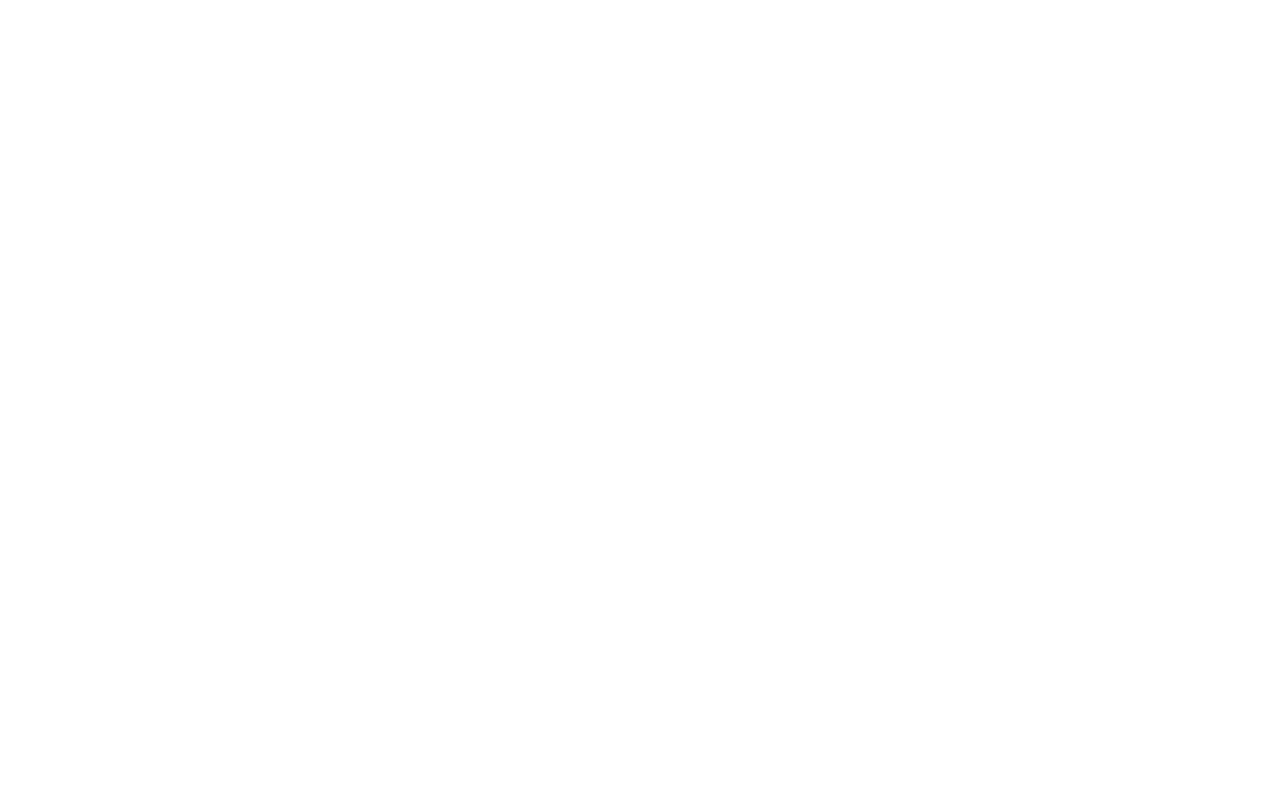
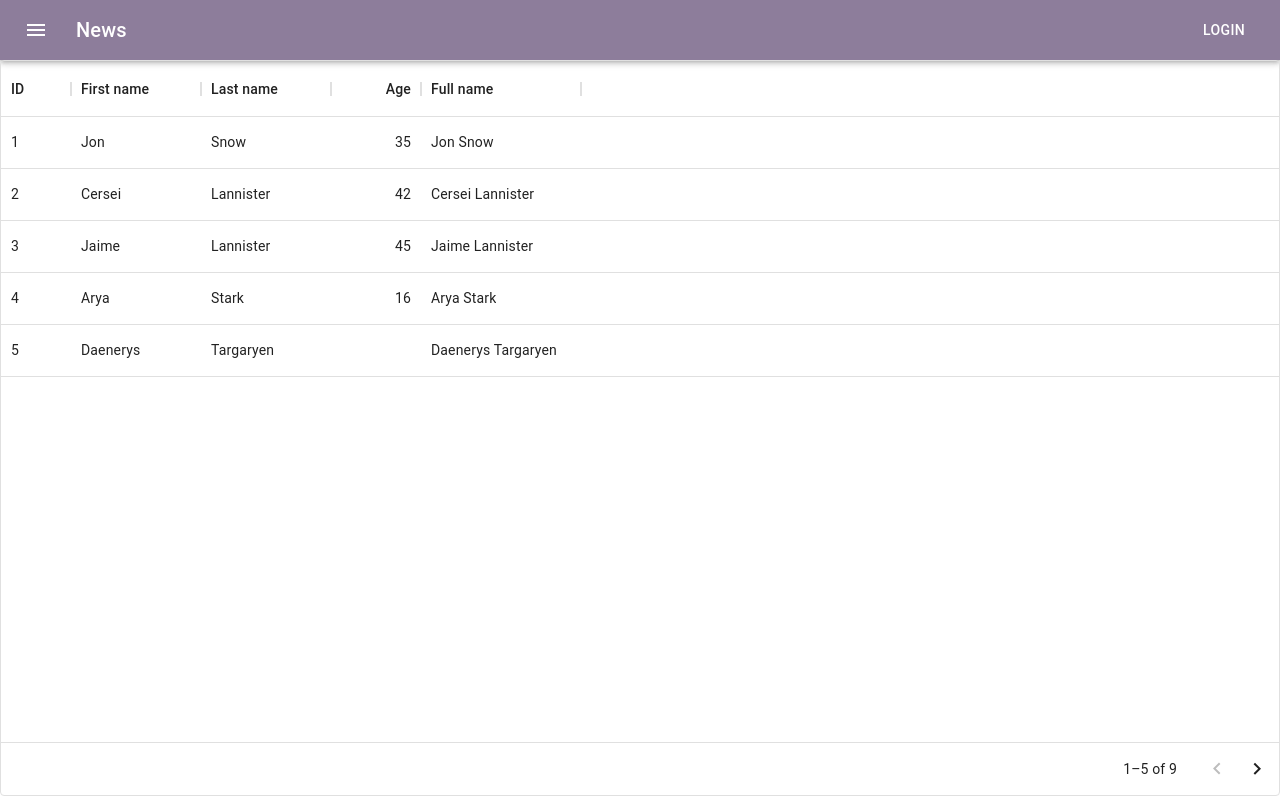
Before and after one commit to vivek613/daimond_frontend, a React (Create React App) app: page /dataPage in a window 1280 px wide. Before the commit this address had no page. Built offline with nearby package versions, Linux system fonts and the light colour scheme.

Commit message:
table till done

```diff
--- a/src/App.js
+++ b/src/App.js
@@ -2,7 +2,7 @@
 import { Routes, Route } from "react-router-dom";
 import { BrowserRouter } from "react-router-dom";
 import Home from "./Pages/Home/Home";
-import { Login, Navbar, Table } from "./Pages/index";
+import { Login, DataPage } from "./Pages/index";
 
 function App() {
   return (
@@ -10,10 +10,8 @@
       <BrowserRouter>
         <Routes>
           <Route path="/" element={<Home />} />
-
           <Route path="/login" element={<Login />} />
-          <Route path="/dashboard" element={<Navbar />} />
-          <Route path="/table" element={<Table />} />
+          <Route path="/dataPage" element={<DataPage />} />
         </Routes>
       </BrowserRouter>
     </>
--- /dev/null
+++ b/src/Components/Table.jsx
@@ -0,0 +1,20 @@
+import React from "react";
+import { DataGrid } from "@mui/x-data-grid";
+
+export const Table = ({
+  data,
+  columns,
+  pageSize,
+  rowsPerPageOptions,
+  ...rest
+}) => {
+  return (
+    <DataGrid
+      rows={data}
+      columns={columns}
+      pageSize={pageSize}
+      rowsPerPageOptions={[rowsPerPageOptions]}
+      {...rest}
+    />
+  );
+};
--- /dev/null
+++ b/src/Components/index.js
@@ -0,0 +1 @@
+export { Table } from "./Table";
--- a/src/Hooks/Auth/useLogin.js
+++ b/src/Hooks/Auth/useLogin.js
@@ -27,7 +27,7 @@
   const handleLogin = async (props) => {
     await axios
       .post(
-        "http://localhost:4000/api/users/login",
+        "http://localhost:5000/api/users/login",
         {
           email: props.email,
           password: props.password,
@@ -38,8 +38,8 @@
       )
       .then((item) => {
         if (item.data.status) {
-          setCookies("access_token", item.data.data, 7);
-          navigate("/table");
+          setCookies("access_token", item.data.accessToken);
+          navigate("/dataPage");
         } else {
         }
       });
--- a/src/Pages/Navbar/Navbar.jsx
+++ b/src/Pages/Navbar/Navbar.jsx
@@ -14,7 +14,7 @@
         <AppBar
           position="static"
           style={{
-            height: "48px",
+            height: "60px",
             display: "flex",
             justifyContent: "center",
             background: "#715d83cc",
--- /dev/null
+++ b/src/Pages/Table/DataPage.jsx
@@ -0,0 +1,46 @@
+import React from "react";
+import Box from "@mui/material/Box";
+import { Navbar } from "../index";
+import { Table } from "../../Components/index";
+
+const columns = [
+  { field: "id", headerName: "ID", width: 70 },
+  { field: "firstName", headerName: "First name", width: 130 },
+  { field: "lastName", headerName: "Last name", width: 130 },
+  {
+    field: "age",
+    headerName: "Age",
+    type: "number",
+    width: 90,
+  },
+  {
+    field: "fullName",
+    headerName: "Full name",
+    description: "This column has a value getter and is not sortable.",
+    sortable: false,
+    width: 160,
+    valueGetter: (params) =>
+      `${params.row.firstName || ""} ${params.row.lastName || ""}`,
+  },
+];
+
+const rows = [
+  { id: 1, lastName: "Snow", firstName: "Jon", age: 35 },
+  { id: 2, lastName: "Lannister", firstName: "Cersei", age: 42 },
+  { id: 3, lastName: "Lannister", firstName: "Jaime", age: 45 },
+  { id: 4, lastName: "Stark", firstName: "Arya", age: 16 },
+  { id: 5, lastName: "Targaryen", firstName: "Daenerys", age: null },
+  { id: 6, lastName: "Melisandre", firstName: null, age: 150 },
+  { id: 7, lastName: "Clifford", firstName: "Ferrara", age: 44 },
+  { id: 8, lastName: "Frances", firstName: "Rossini", age: 36 },
+  { id: 9, lastName: "Roxie", firstName: "Harvey", age: 65 },
+];
+
+export const DataPage = () => {
+  return (
+    <Box sx={{ height: "calc(100vh - 64px)", width: "100%" }}>
+      <Navbar />
+      <Table data={rows} columns={columns} pageSize={5} />
+    </Box>
+  );
+};
--- a/src/Pages/Table/Table.jsx
+++ /dev/null
@@ -1,19 +0,0 @@
-import React, { useState } from "react";
-import Box from "@mui/material/Box";
-import { DataGrid } from "@mui/x-data-grid";
-import { useDemoData } from "@mui/x-data-grid-generator";
-import { Navbar } from "../index";
-
-export const Table = () => {
-  const { data } = useDemoData({
-    dataSet: "Commodity",
-    rowLength: 100,
-    maxColumns: 5,
-  });
-  return (
-    <Box sx={{ height: "calc(100vh - 64px)", width: "100%" }}>
-      <Navbar />
-      <DataGrid {...data} />
-    </Box>
-  );
-};
--- a/src/Pages/index.js
+++ b/src/Pages/index.js
@@ -1,3 +1,3 @@
 export { Login } from "./Login/Login";
 export { Navbar } from "./Navbar/Navbar";
-export { Table } from "./Table/Table";
+export { DataPage } from "./Table/DataPage";
```
